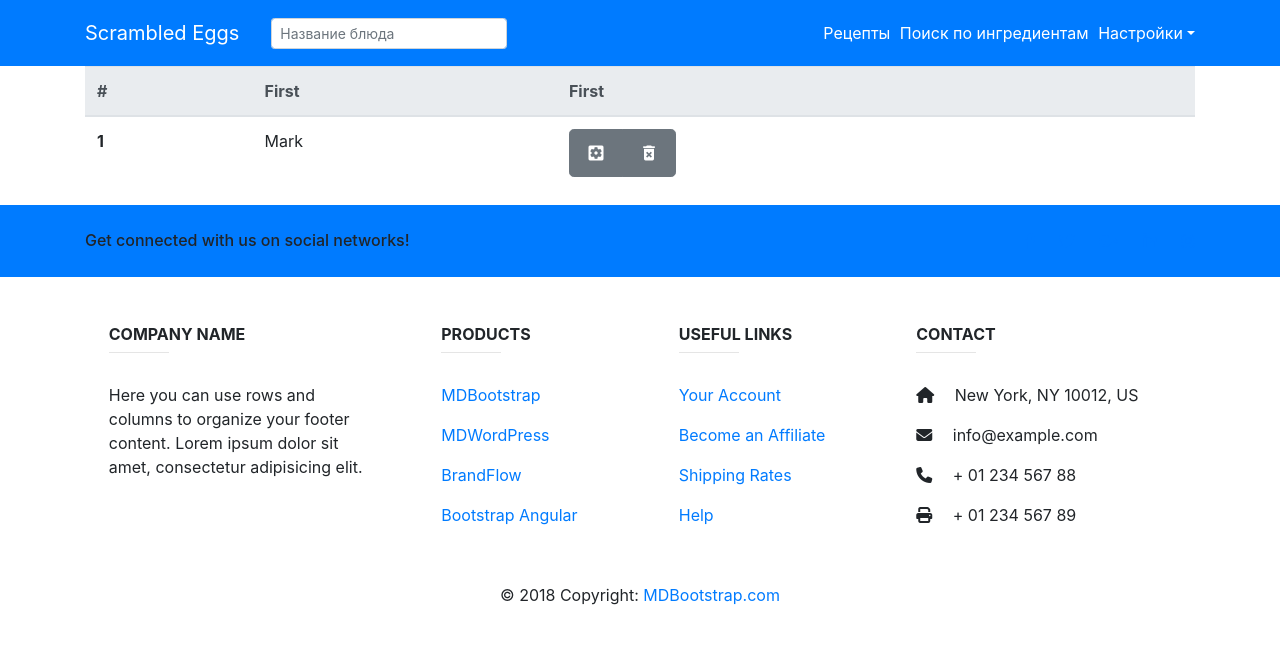
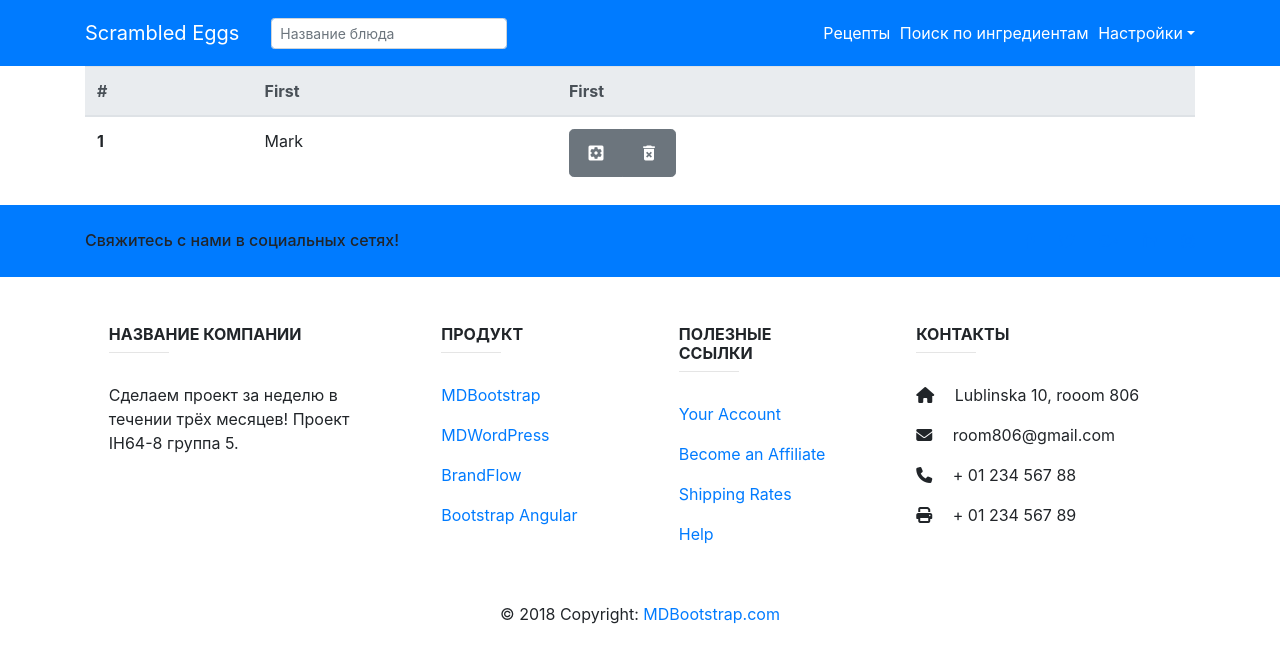
Before and after one commit to Dahmer7771/scrambled-eggs-2, a React (Create React App) app in the folder client/: page /management in a window 1280 px wide. Shown: the top 662 px of the page. Built offline with nearby package versions, Linux system fonts and the light colour scheme.

Commit message:
fix footer

```diff
--- a/client/src/components/footer/footer.jsx
+++ b/client/src/components/footer/footer.jsx
@@ -17,7 +17,7 @@ class Footer extends Component {
                         <div className="row py-4 d-flex align-items-center">
 
                             <div className="col-md-6 col-lg-5 text-center text-md-left mb-4 mb-md-0">
-                                <h6 className="mb-0">Get connected with us on social networks!</h6>
+                                <h6 className="mb-0">Свяжитесь с нами в социальных сетях!</h6>
                             </div>
 
                             <div className="col-md-6 col-lg-7 text-center text-md-right">
@@ -51,21 +51,18 @@ class Footer extends Component {
 
                         <div className="col-md-3 col-lg-4 col-xl-3 mx-auto mb-4">
 
-                            <h6 className="text-uppercase font-weight-bold">Company name</h6>
+                            <h6 className="text-uppercase font-weight-bold">Название компании</h6>
                             <hr className="deep-purple accent-2 mb-4 mt-0 d-inline-block mx-auto" style={{ width: "60px" }} />
                             <p>
-                                    Here you can use rows and columns to organize your
-                                    footer content.
-                                    Lorem ipsum dolor sit amet,
-                                    consectetur
-                                    adipisicing elit.
+                                   Сделаем проект за неделю в течении трёх месяцев!
+                                    Проект ІН64-8 группа 5.
                             </p>
 
                         </div>
 
                         <div className="col-md-2 col-lg-2 col-xl-2 mx-auto mb-4">
 
-                            <h6 className="text-uppercase font-weight-bold">Products</h6>
+                            <h6 className="text-uppercase font-weight-bold">Продукт</h6>
                             <hr className="deep-purple accent-2 mb-4 mt-0 d-inline-block mx-auto" style={{ width: "60px" }} />
                             <p>
                                 <a href="/">MDBootstrap</a>
@@ -84,7 +81,7 @@ class Footer extends Component {
 
                         <div className="col-md-3 col-lg-2 col-xl-2 mx-auto mb-4">
 
-                            <h6 className="text-uppercase font-weight-bold">Useful links</h6>
+                            <h6 className="text-uppercase font-weight-bold">Полезные ссылки</h6>
                             <hr className="deep-purple accent-2 mb-4 mt-0 d-inline-block mx-auto" style={{ width: "60px" }} />
                             <p>
                                 <a href="/">Your Account</a>
@@ -103,17 +100,17 @@ class Footer extends Component {
 
                         <div className="col-md-4 col-lg-3 col-xl-3 mx-auto mb-md-0 mb-4">
 
-                            <h6 className="text-uppercase font-weight-bold">Contact</h6>
+                            <h6 className="text-uppercase font-weight-bold">Контакты</h6>
                             <hr className="deep-purple accent-2 mb-4 mt-0 d-inline-block mx-auto" style={{ width: "60px" }} />
                             <p>
                                 <i className="fas fa-home mr-3" />
                                 {" "}
-                                New York, NY 10012, US
+                                Lublinska 10, rooom 806
                             </p>
                             <p>
                                 <i className="fas fa-envelope mr-3" />
                                 {" "}
-                                info@example.com
+                                room806@gmail.com
                             </p>
                             <p>
                                 <i className="fas fa-phone mr-3" />
```
